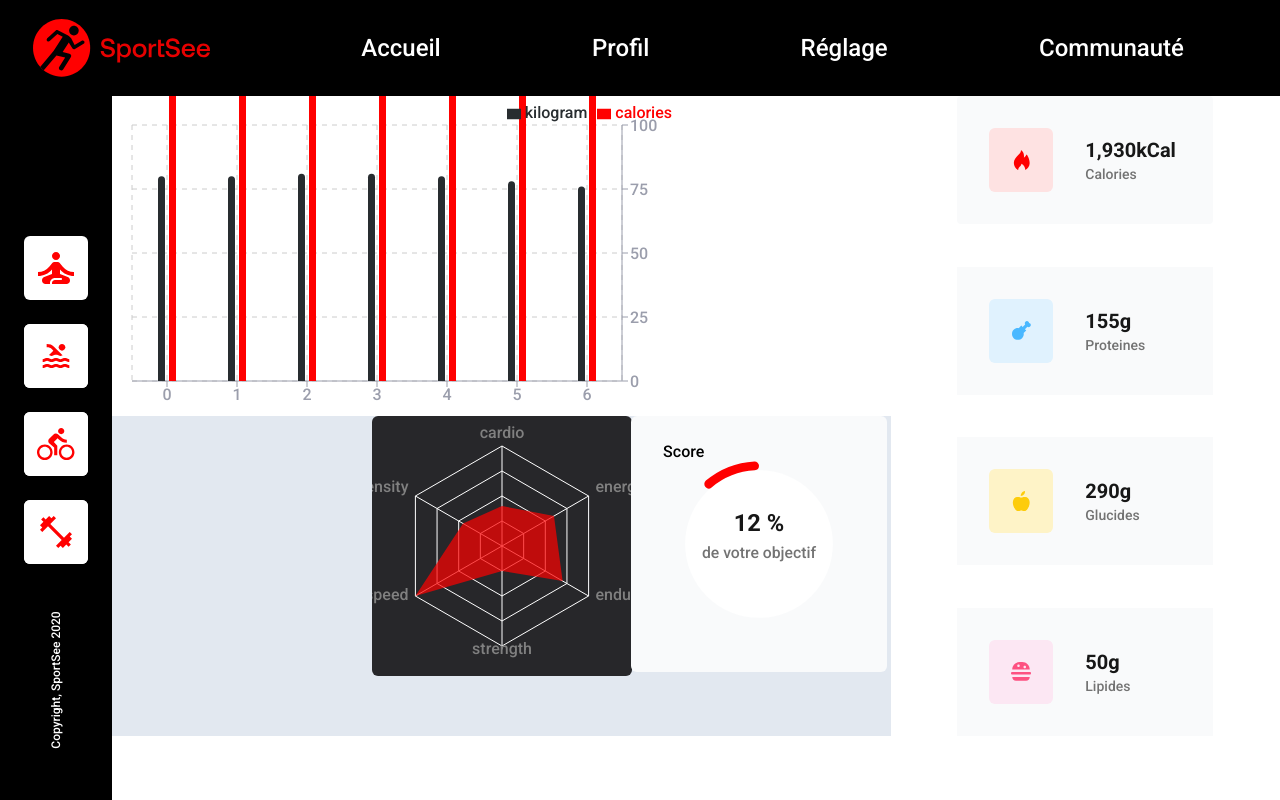
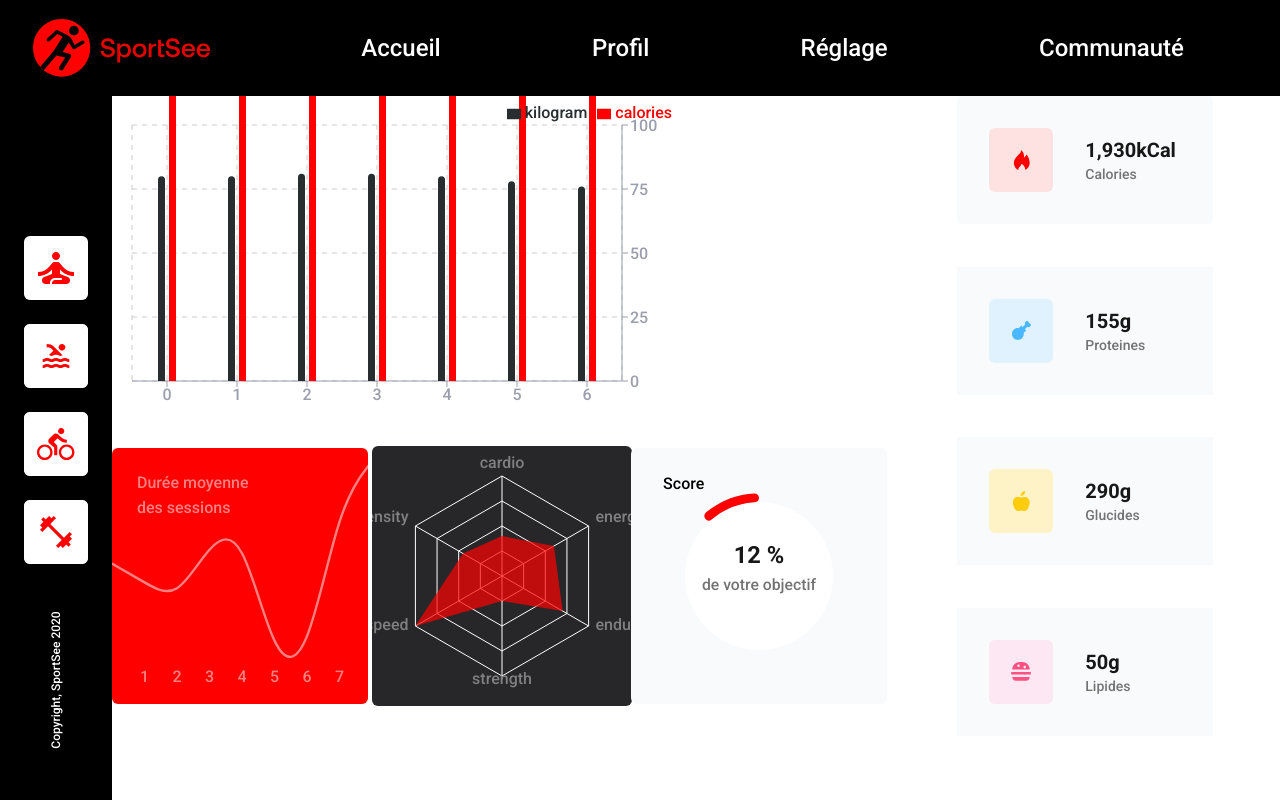
Before and after one commit to ChuckBDT/OC-12-SportSee, a React (Create React App) app: page / in a window 1280 px wide. Built offline with nearby package versions, Linux system fonts and the light colour scheme.

Commit message:
Sessions LineChart added

```diff
--- a/src/App.css
+++ b/src/App.css
@@ -10,3 +10,7 @@
     fill: white;
     r:75;
 }
+
+.bg-red-project {
+    background-color: #FF0000;
+}
--- /dev/null
+++ b/src/recharts/SessionsLineChart.js
@@ -0,0 +1,56 @@
+import React from "react";
+import { LineChart, Line, XAxis, Tooltip } from "recharts";
+
+const data = [
+  { sessionLength: 37 },
+  { day: 1, sessionLength: 30 },
+  { day: 2, sessionLength: 23 },
+  { day: 3, sessionLength: 45 },
+  { day: 4, sessionLength: 50 },
+  { day: 5, sessionLength: 0 },
+  { day: 6, sessionLength: 0 },
+  { day: 7, sessionLength: 60 },
+  { sessionLength: 75 },
+];
+
+function SessionsLineChart() {
+  return (
+    <div className="h-64 w-64 rounded-md bg-red-project">
+      <LineChart
+        width={260}
+        height={260}
+        data={data}
+        margin={{
+          bottom: 15,
+        }}
+      >
+        <text y={40} x={25} fill="rgb(255 255 255 / .5">
+          Durée moyenne
+        </text>
+        <text y={65} x={25} fill="rgb(255 255 255 / .5">
+          des sessions
+        </text>
+
+        <XAxis
+          dataKey="day"
+          tick={{ fill: "rgb(255 255 255 / .5" }}
+          axisLine={false}
+          tickLine={false}
+        />
+
+        <Tooltip />
+
+        <Line
+          type="basis"
+          dataKey="sessionLength"
+          stroke="rgb(255 255 255 / .5"
+          strokeWidth="0.15rem"
+          dot={false}
+          activeDot={{ r: 3, fill: "white" }}
+        />
+      </LineChart>
+    </div>
+  );
+}
+
+export default SessionsLineChart;
--- a/src/views/Home.js
+++ b/src/views/Home.js
@@ -3,6 +3,7 @@ import ActivityChart from "../recharts/ActivityChart";
 import PerfRadar from "../recharts/PerfRadar";
 import SideStats from "../components/SideStats";
 import ScoreRadial from "../recharts/ScoreRadial";
+import SessionsLineChart from "../recharts/SessionsLineChart";
 
 import id from "../data/12-id.json";
 import activity from "../data/12-activity.json";
@@ -15,11 +16,10 @@ const performance12 = performance;
 function Home() {
   return (
     <div className="w-full pl-28 flex ">
-      <div className="grid-container bg-slate-200 w-2/3 grid grid-cols-3 grid-rows-2">
+      <div className="grid-container w-2/3 grid grid-cols-3 grid-rows-2 justify-between items-center">
         <ActivityChart data={activity12} />
-        <div className="duree h-64"></div>
+        <SessionsLineChart />
         <PerfRadar data={performance12} />
-
         <ScoreRadial />
       </div>
       <SideStats data={id12} />
```
